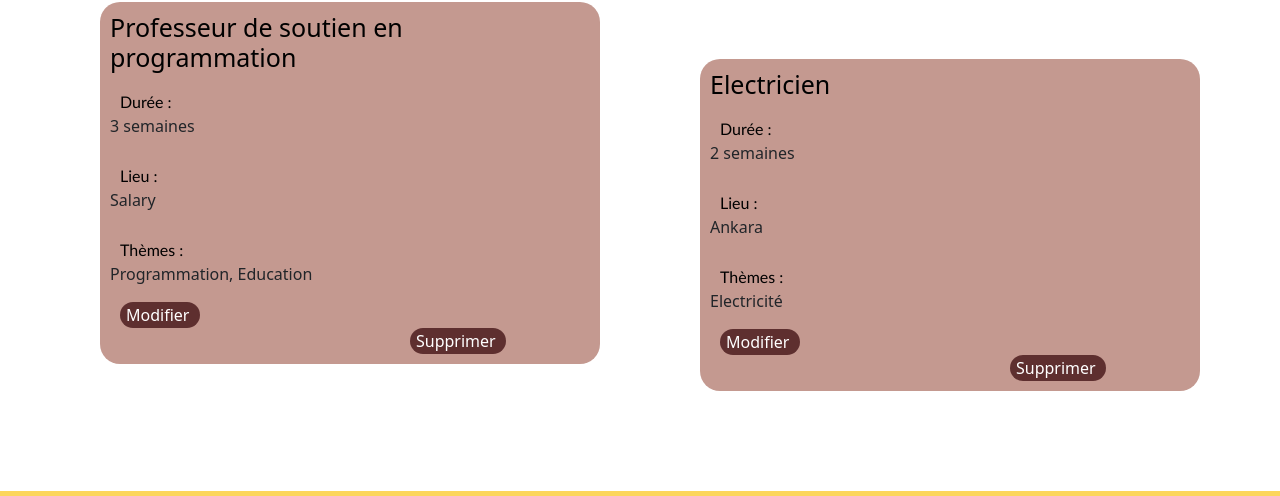
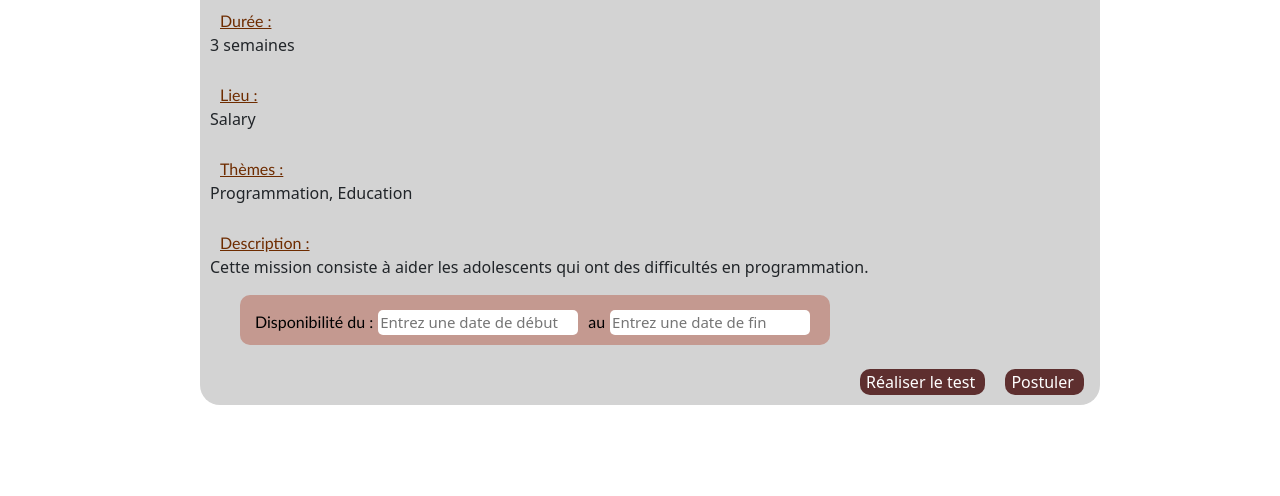
Before and after one commit to Vyvy20/Asmada-react, a React app: page / in a window 1280 px wide. Shown: the part 245-741 px from the top of the page. Built offline with nearby package versions, Linux system fonts and the light colour scheme.

Commit message:
Déco page une seule mission

```diff
--- a/src/Css/Connexion.css
+++ b/src/Css/Connexion.css
@@ -47,7 +47,7 @@ hr:not([size]) {
 
 }
 
-input[type="text"] {
+.emailText, .MdpText {
     margin-top: 10px;
     margin-left: 10px;
     width: 450px;
--- /dev/null
+++ b/src/Css/DetailMission.css
@@ -0,0 +1,54 @@
+.MissionAssoDetail {
+    background-color: lightgrey;
+    margin-top: 50px;
+    border-radius: 20px;
+    margin-left: 200px;
+    width: 900px;
+    padding: 10px;
+}
+
+.TitreMiss {
+    text-align: center;
+    color: #5E2F2F;
+}
+
+.DureeMiss, .LieuMiss, .ThemeMiss, .Descrip {
+    color: #6E2C00;
+    text-decoration: underline;
+}
+
+.DateDebut, .DateFin {
+    width: 200px;
+    margin-left: 5px;
+    font-size: 15px;
+    border-radius: 5px;
+    border: none;
+}
+
+.Dispo {
+    background-color: #C49990;
+    width: 590px;
+    padding: 5px;
+    margin-left: 30px;
+    border-radius: 10px;
+    height: 50px;
+}
+
+.TrancheDispo, .TrancheDispo2 {
+    color: black;
+}
+
+.btnQuest, .btnPostu {
+    border-radius: 10px;
+    background-color: #5E2F2F;
+    color: white;
+    border: none;
+}
+
+.btnPostu {
+    margin-left: 20px;
+}
+
+.btnQuest {
+    margin-left: 650px;
+}
--- a/src/components/App.js
+++ b/src/components/App.js
@@ -21,7 +21,7 @@ function App(){
       <div>
          <Header />
          <Nav/>
-         <MissionAdmin/>
+         <DetailMission/>
          <Footer />
       </div>
    );
--- a/src/components/DetailMission.js
+++ b/src/components/DetailMission.js
@@ -1,4 +1,5 @@
 import React, {Component} from 'react';
+import "../Css/DetailMission.css"
 
 function DetailMission() {
     return (
@@ -18,15 +19,15 @@ function DetailMission() {
             <form>
                 <div className='Dispo'>
 
-                    <label className='TrancheDispo'>Disponibilité : du </label>
-                    <input type="text" placeholder="Entrez une date de début" className="DateDébut"  />
+                    <label className='TrancheDispo'>Disponibilité du : </label>
+                    <input type="text" placeholder="Entrez une date de début" className='DateDebut'  />
                     <label className='TrancheDispo2'> au </label>
-                    <input type="text" placeholder="Entrez une date de fin" className="DateFin"  />
+                    <input type="text" placeholder="Entrez une date de fin" className='DateFin'  />
 
                 </div>
-            </form>
+            </form><br></br>
 
-            <input className='btnQuest' type="submit" value="Realiser le test " />
+            <input className='btnQuest' type="submit" value="Réaliser le test " />
             <input className='btnPostu' type="submit" value="Postuler " />
 
         </div>
```
